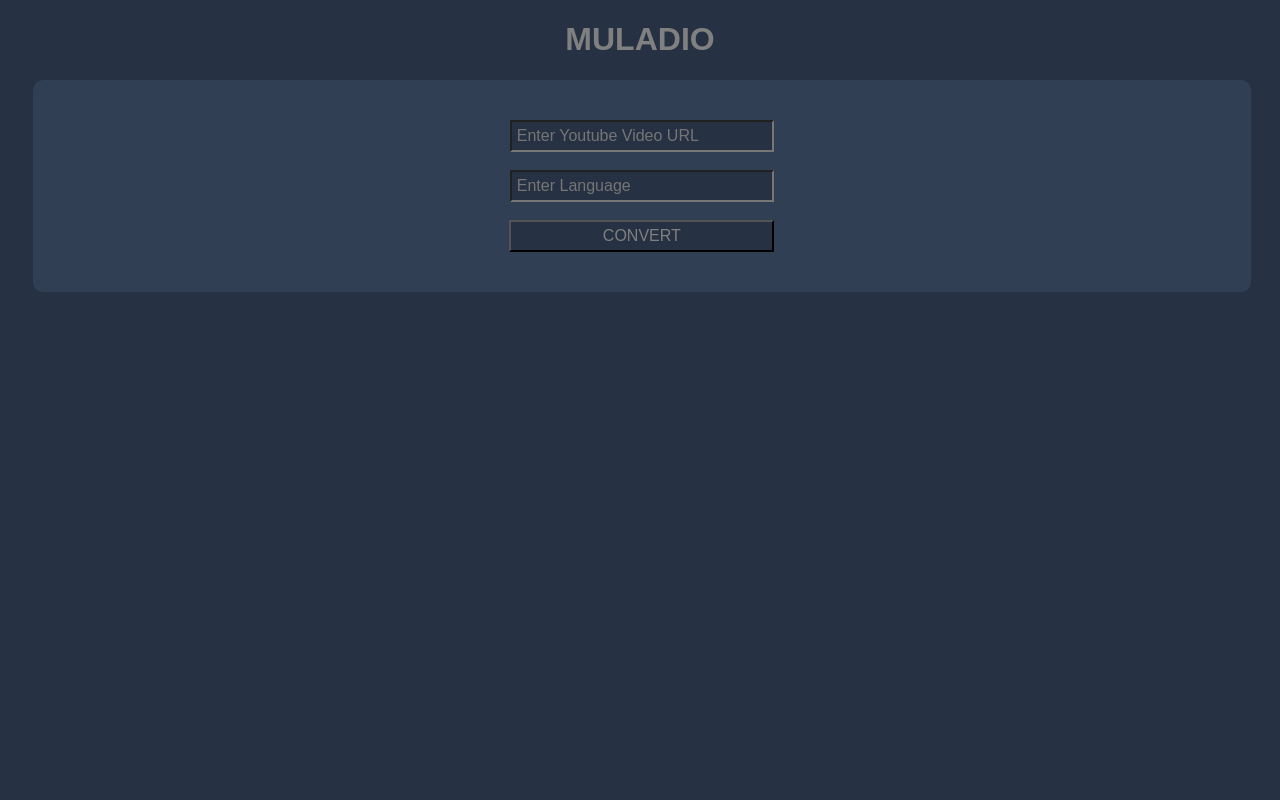
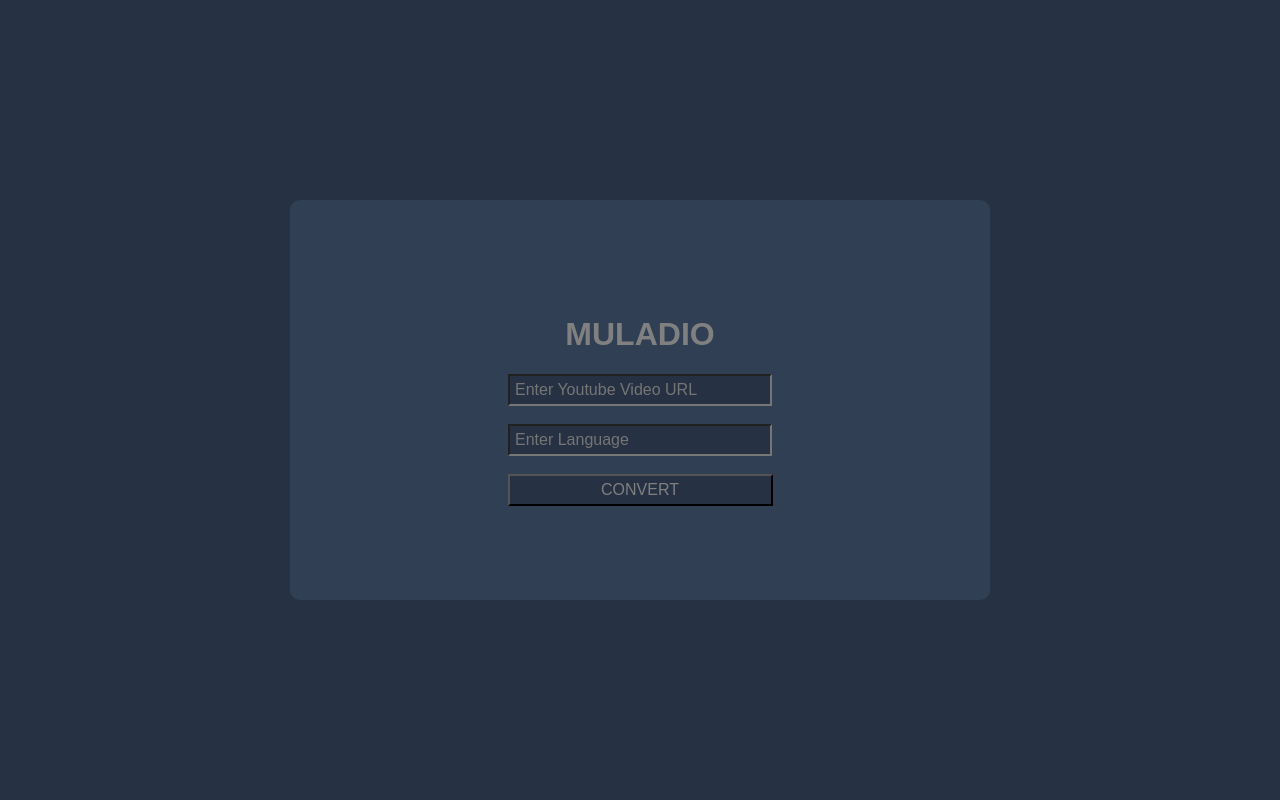
Before and after one commit to M786453/MULADIO, a Django app: page / in a window 1280 px wide. Run offline with Django 4.2, Linux system fonts and the light colour scheme.

Commit message:
Changes in styling of webpage

```diff
--- a/MuladioApp/static/style/style.css
+++ b/MuladioApp/static/style/style.css
@@ -1,3 +1,7 @@
+body{
+    margin: 0px;
+    padding: 0px;
+}
 
 
 body{
@@ -5,16 +9,22 @@ body{
     background: #263143;
     color: gray;
     font-family: sans-serif;
+    display: flex;
+    justify-content: center;
+    align-items: center;
+    height: 100vh;
 }
 
+
+
 .content{
+    display: flex;
+    justify-content: center;
+    align-items: center;
     background: #313f55;
     border-radius: 10px;
-    margin-top: 10px;
-    padding: 40px;
-    margin-left: 25px;
-    width: 90%;
-    height: 90%;
+    width: 700px;
+    height: 400px;
 }
 
 input
@@ -27,11 +37,6 @@ input
 
 }
 
-input:-webkit-autofill,
-input:-webkit-autofill:hover,
-input:-webkit-autofill:focus {
-    background: #263143;
-}
 
 
 
--- a/MuladioApp/templates/muladio.html
+++ b/MuladioApp/templates/muladio.html
@@ -12,14 +12,13 @@
 </head>
 <body>
 
-    <div>
 
-      <h1>MULADIO</h1>
 
       <div class="content">
 
         <div id="form_div">
 
+          <h1>MULADIO</h1>
 
           <input type="text" id="url-input" name="url-input" placeholder="Enter Youtube Video URL">
 
@@ -48,7 +47,6 @@
 
       </div>
 
-  </div>
 
 </body>
 </html>
```
Also changed, not shown: 9 other files.
